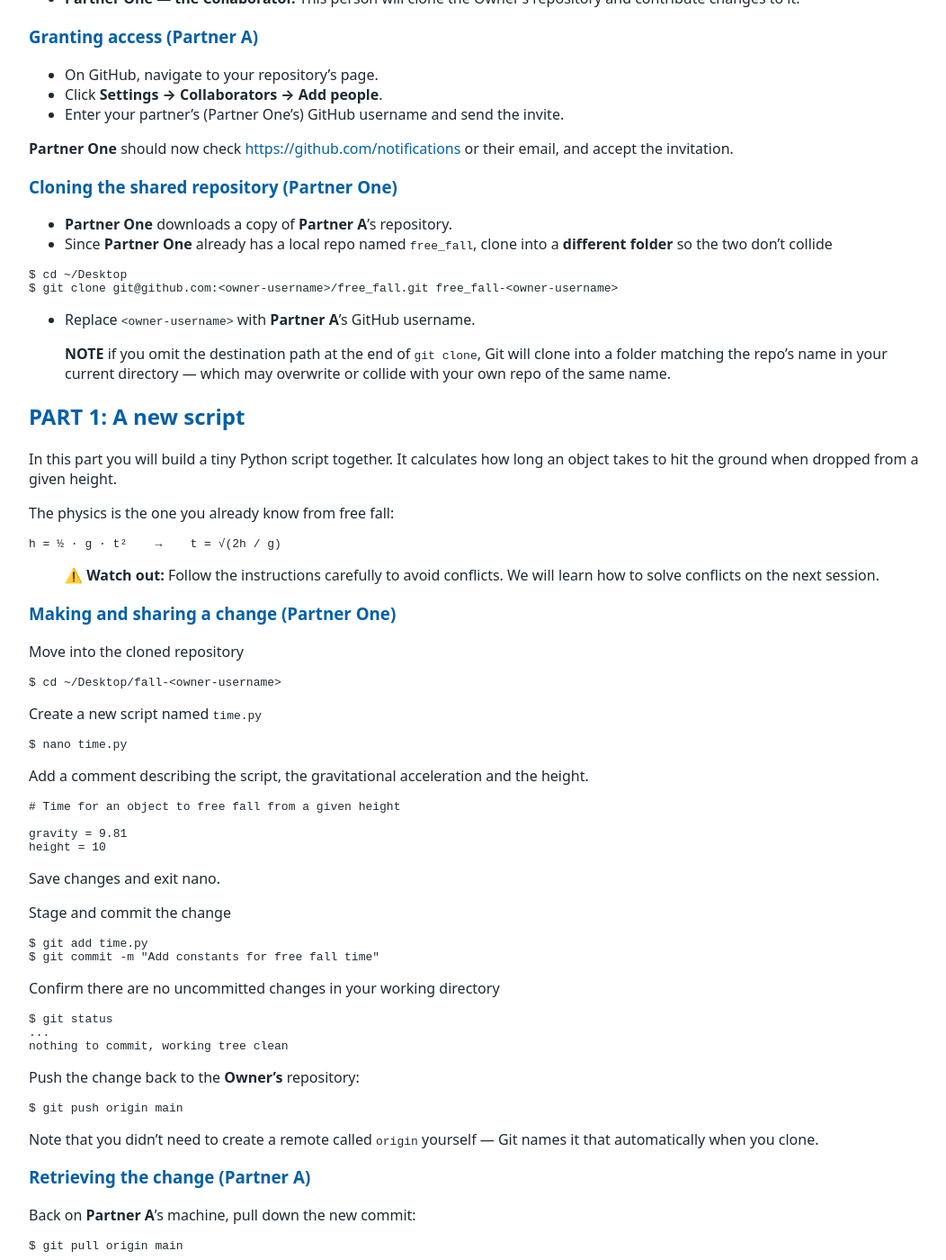
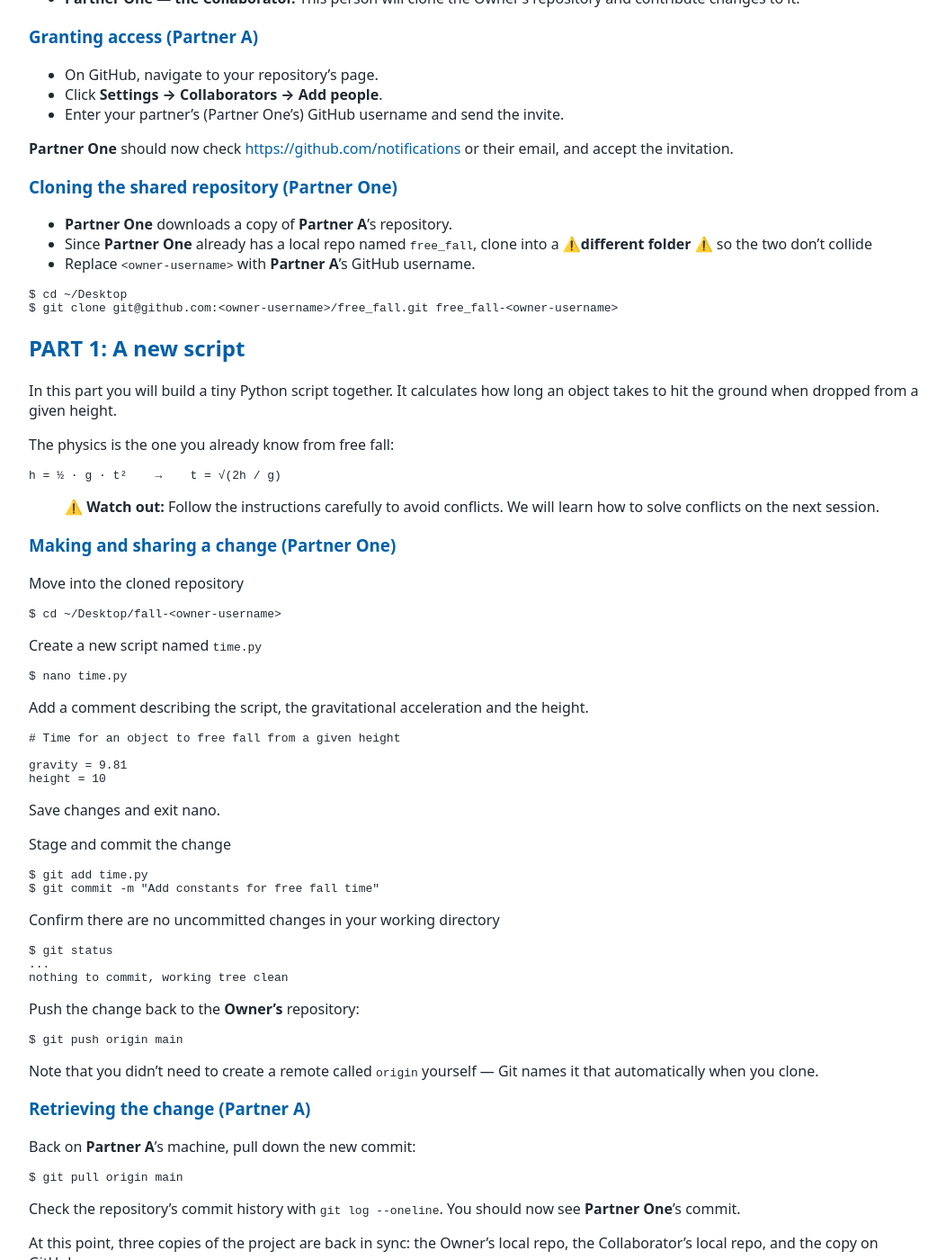
Before and after one commit to tu-delft-library/introduction_to_version_control_with_git, a Jekyll site: the page built from material_for_participants/PRACTICAL_collaboration.md, in a window 1280 px wide and 1400 px high, scrolled down 391 px. Shown: the whole window at 90% size, without its empty margins (108-1160 px from the left). Built offline with Jekyll 4.4.1, drawn with Linux system fonts in a browser that asks for light colours; our own code applies the rules of GitHub Pages for plain Markdown files; some of the changed text lies outside the part shown.

Commit message:
More clarity on collaboration practical

````diff
--- a/material_for_participants/PRACTICAL_collaboration.md
+++ b/material_for_participants/PRACTICAL_collaboration.md
@@ -22,16 +22,14 @@ Get into pairs. Decide who will be:
 ### Cloning the shared repository (Partner One)
 
 - **Partner One** downloads a copy of **Partner A**'s repository.
-- Since **Partner One** already has a local repo named `free_fall`, clone into a **different folder** so the two don't collide
+- Since **Partner One** already has a local repo named `free_fall`, clone into a ⚠️**different folder** ⚠️ so the two don't collide
+- Replace `<owner-username>` with **Partner A**'s GitHub username.
 
 ```
 $ cd ~/Desktop
 $ git clone git@github.com:<owner-username>/free_fall.git free_fall-<owner-username>
 ```
 
-- Replace `<owner-username>` with **Partner A**'s GitHub username.
-
-> **NOTE** if you omit the destination path at the end of `git clone`, Git will clone into a folder matching the repo's name in your current directory — which may overwrite or collide with your own repo of the same name.
 
 ## PART 1: A new script
 
@@ -100,11 +98,7 @@ Check the repository's commit history with `git log --oneline`. You should now s
 
 At this point, three copies of the project are back in sync: the Owner's local repo, the Collaborator's local repo, and the copy on GitHub.
 
-### Checkpoint discussion (both partners)
 
-Before moving on, talk through this together:
-
-> **The basic collaborative workflow** is: `git pull` → make changes → `git add` → `git commit` → `git push`. Why does it matter that you pull *before* you start editing, rather than only before you push?
 
 ### Making and sharing another change (Partner A)
 
````
Also changed, not shown: other parts of material_for_participants/PRACTICAL_collaboration.md (+5 -0 lines).
